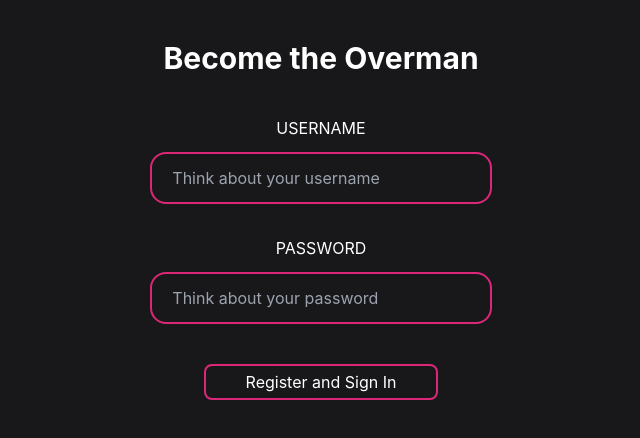
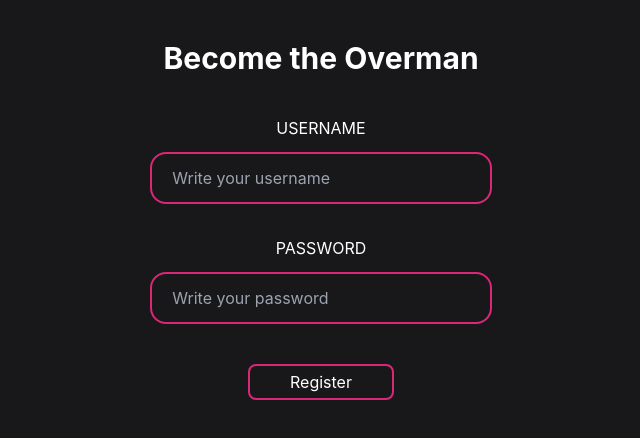
Before and after one commit to Optoed/Coursework-Become-the-Overman-todo-app, a React (Create React App) app: page /register in a window 1280 px wide. Shown: the top 438 px of the page, without its empty margins (319-959 px from the left). Built offline with nearby package versions, Linux system fonts and the light colour scheme; the HTML template or start-up script is replaced by a standard one.

Commit message:
0.5.0. ADDED: связь с бекендом в loginPage и registerPage. NEED TO: 1) доделать подключение данных с бекенда в homePage. 2) Сделать функциональный header.jsx

```diff
--- a/src/components/screens/header/header_pages/RegisterPage.jsx
+++ b/src/components/screens/header/header_pages/RegisterPage.jsx
@@ -1,23 +1,48 @@
-import React from 'react';
-import { Link } from 'react-router-dom';
+import React, { useState } from 'react';
+import { useNavigate } from 'react-router-dom';
+import axios from 'axios';
 
 const RegisterPage = () => {
+	const [username, setUsername] = useState('');
+	const [password, setPassword] = useState('');
+	const navigate = useNavigate();
+
+	// Handle registration logic
+	const handleRegister = async () => {
+		try {
+			const response = await axios.post(
+				'http://localhost:8080/api/v1/auth/register',
+				{
+					username,
+					password,
+				}
+			);
+			console.log(response.data); // Log the response for debugging
+			// Assuming your backend returns a success message upon successful registration
+			if (response.data === 'success') {
+				navigate('/login'); // Redirect to login page after successful registration
+			} else {
+				// Display an alert if registration is unsuccessful
+				alert('Registration failed. Please try again.');
+			}
+		} catch (error) {
+			console.error('Registration error:', error);
+			alert('An error occurred during registration. Please try again.');
+		}
+	};
+
 	return (
 		<div>
-			<div className=' flex justify-center flex-col text-center w-1/3 mx-auto max-w-3xl min-w-72'>
+			<div className='flex justify-center flex-col text-center w-1/3 mx-auto max-w-3xl min-w-72'>
 				<div className='mb-4'>
 					<p>USERNAME</p>
 					<div className='mb-4 rounded-2xl border-pink-600 hover:border-pink-500 border-2 px-5 py-3 w-full max-w-full mt-3 ease-in-out duration-300'>
 						<input
 							type='text'
-							// onChange={handleChange}
-							// onFocus={handleInputFocus}
-							// onBlur={handleInputBlur}
-							// value={title}
-							onKeyUp={(e) => e.key === 'Enter'}
-							//className='text-zinc-800 px-4 py-2 rounded-lg border-2 border-white focus:outline-none focus:border-pink-400 transition-colors ease-in-out duration-300 w-1/2 max-w-full' //bg-transparent - для прозрачности
+							value={username}
+							onChange={(e) => setUsername(e.target.value)}
 							className='bg-transparent w-full max-w-full border-none outline-none'
-							placeholder='Think about your username'
+							placeholder='Write your username'
 						/>
 					</div>
 				</div>
@@ -27,22 +52,18 @@ const RegisterPage = () => {
 					<div className='mb-4 rounded-2xl border-pink-600 hover:border-pink-500 border-2 px-5 py-3 w-full max-w-full mt-3 ease-in-out duration-300'>
 						<input
 							type='password'
-							// onChange={handleChange}
-							// onFocus={handleInputFocus}
-							// onBlur={handleInputBlur}
-							// value={title}
-							onKeyUp={(e) => e.key === 'Enter'}
-							//className='text-zinc-800 px-4 py-2 rounded-lg border-2 border-white focus:outline-none focus:border-pink-400 transition-colors ease-in-out duration-300 w-1/2 max-w-full' //bg-transparent - для прозрачности
+							value={password}
+							onChange={(e) => setPassword(e.target.value)}
 							className='bg-transparent w-full max-w-full border-none outline-none'
-							placeholder='Think about your password'
+							placeholder='Write your password'
 						/>
 					</div>
 
-					<div className=' mt-10'>
+					<div className='mt-10'>
 						<button
-							// onClick={handleSignIn}
+							onClick={handleRegister}
 							className='border-2 rounded-lg border-pink-600 hover:border-pink-500 hover:bg-pink-500 px-10 py-1 text-center transition-colors ease-in-out duration-700'>
-							<Link to='/login'>Register and Sign In</Link>
+							Register
 						</button>
 					</div>
 				</div>
```
Also changed, not shown: src/components/screens/Home/Home.jsx (+19 -3 lines).
